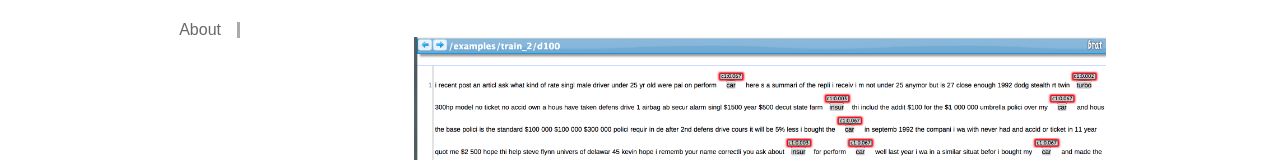
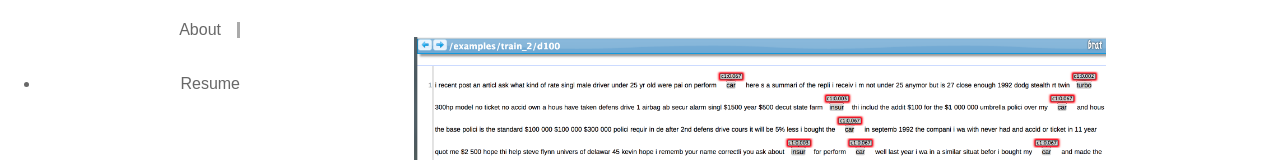
Before and after one commit to GaoleMeng/GaoleMeng.github.io, a plain HTML site: page index.html in a window 1280 px wide. Shown: the part 421-581 px from the top of the page. Drawn offline with Linux system fonts and the light colour scheme; a small style sheet from the web is missing.

Commit message:
Site updated: 2017-09-08 01:02:25

```diff
--- a/index.html
+++ b/index.html
@@ -36,6 +36,9 @@
               <li>About</li>
             </a>
 
+            <object data="Gaole_Meng_Resume.pdf" type="application/pdf" width="100%" height="100%">
+              <a href="Gaole_Meng_Resume.pdf"><li>Resume</li></a>
+            </object>
         </ul>
     </section>
     <section class="media">
```
Also changed, not shown: 1 other file.
